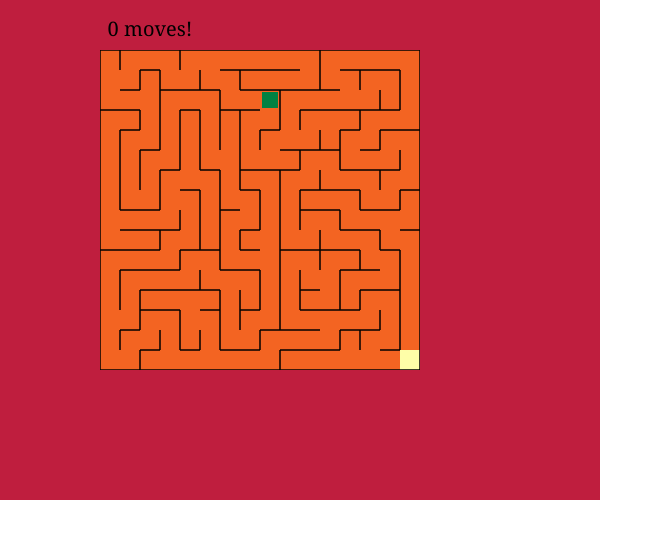
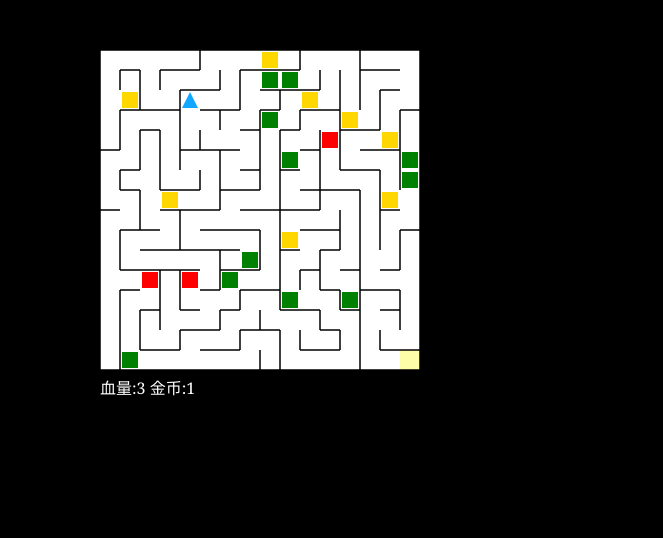
Before and after one commit to aironglilu/maze, a plain HTML site: page index.html in a window 1280 px wide. Both pictures are taken after a click on the element 260 px from the left and 210 px from the top of the page. Shown: the whole page, without its empty margins (0-663 px from the left). Drawn offline with Linux system fonts and the light colour scheme.

Commit message:
道具 完成一半了

```diff
--- a/default.css
+++ b/default.css
@@ -11,6 +11,7 @@ body,html{
   left: 0;
   overflow: hidden;
   cursor: pointer;
+  background-color: 	black;
 }
 
 .maze_border{
@@ -20,7 +21,7 @@ body,html{
   top: 0;
   left: 0;
   padding: 50px 0px 0px 100px;
-  background-color: 	#BF1E3E;
+  /* background-color: 	#BF1E3E; */
 }
 
 #moves{
@@ -64,3 +65,7 @@ body,html{
   top: 125px;
   left: 55px;
 }
+
+#div_tip{
+  color: #ffff;
+}
--- a/default.js
+++ b/default.js
@@ -44,11 +44,16 @@ class Maze {
 
   constructor(cols, rows, cellSize) {
 
-    this.backgroundColor = "#F36422";
+    this.backgroundColor = "#ffffff";
     this.cols = cols;
     this.endColor = "#fefea8";
     this.mazeColor = "#000000";
-    this.playerColor = "#008142";
+    this.playerColor = "#0fa7ff";
+
+    this.coinsColor = "gold";//金币的颜色
+    this.toolsColor = "green";//道具的颜色
+    this.monsterColor = "red";//怪物的颜色
+
     this.rows = rows;
     this.cellSize = cellSize;
 
@@ -86,6 +91,7 @@ class Maze {
     let foundNeighbor;
     let nextCell;
 
+
     while (this.hasUnvisited(this.cells)) {
       currCell = stack[stack.length - 1];
       currCell.visited = true;
@@ -94,6 +100,8 @@ class Maze {
         foundNeighbor = false;
         do {
           dir = Math.floor(Math.random() * 4);
+          var sign= Math.floor(Math.random() * (this.cols*2));
+          if(sign>3||currCell.attribute==0)sign=0;
           switch (dir) {
             case 0:
               if (currCell.col !== (this.cols - 1) && !this.cells[currCell.col + 1][currCell.row].visited) {
@@ -101,6 +109,7 @@ class Maze {
                 nextCell = this.cells[currCell.col + 1][currCell.row];
                 nextCell.westWall = false;
                 foundNeighbor = true;
+                currCell.attribute=sign;
               }
               break;
             case 1:
@@ -109,6 +118,7 @@ class Maze {
                 nextCell = this.cells[currCell.col][currCell.row - 1];
                 nextCell.southWall = false;
                 foundNeighbor = true;
+                currCell.attribute=sign;
               }
               break;
             case 2:
@@ -117,6 +127,7 @@ class Maze {
                 nextCell = this.cells[currCell.col][currCell.row + 1];
                 nextCell.northWall = false;
                 foundNeighbor = true;
+                currCell.attribute=sign;
               }
               break;
             case 3:
@@ -125,9 +136,12 @@ class Maze {
                 nextCell = this.cells[currCell.col - 1][currCell.row];
                 nextCell.eastWall = false;
                 foundNeighbor = true;
+                currCell.attribute=sign;
               }
               break;
           }
+          if(currCell.row==0&&currCell.col==0)
+          currCell.attribute=0;
           if (foundNeighbor) {
             stack.push(nextCell);
           }
@@ -196,11 +210,34 @@ class Maze {
           ctx.lineTo(col * this.cellSize, (row + 1) * this.cellSize);
           ctx.stroke();
         }
+        switch (this.cells[col][row].attribute) {
+          case 1:
+                ctx.fillStyle = this.coinsColor;
+                ctx.fillRect((col * this.cellSize) + 2, (row * this.cellSize) + 2, this.cellSize - 4, this.cellSize - 4);
+            break;
+            case 2:
+                ctx.fillStyle = this.toolsColor;
+                ctx.fillRect((col * this.cellSize) + 2, (row * this.cellSize) + 2, this.cellSize - 4, this.cellSize - 4);
+            break;
+            case 3:
+                ctx.fillStyle = this.monsterColor;
+                ctx.fillRect((col * this.cellSize) + 2, (row * this.cellSize) + 2, this.cellSize - 4, this.cellSize - 4);
+            break;
+
+          default:
+            break;
+        }
       }
     }
 
     ctx.fillStyle = this.playerColor;
-    ctx.fillRect((player.col * this.cellSize) + 2, (player.row * this.cellSize) + 2, this.cellSize - 4, this.cellSize - 4);
+    ctx.beginPath();
+    ctx.moveTo((player.col * this.cellSize) + 2,(player.row * this.cellSize) +  this.cellSize-2);
+    ctx.lineTo((player.col * this.cellSize) +  (this.cellSize/2),(player.row * this.cellSize) + 2);
+    ctx.lineTo((player.col * this.cellSize) + this.cellSize-2,(player.row * this.cellSize) +  this.cellSize-2);
+    ctx.fill();
+    //console.log((player.col * this.cellSize) + 14, (player.row * this.cellSize) + 2, this.cellSize - 4, this.cellSize - 4);
+    //ctx.fillRect((player.col * this.cellSize) + 2, (player.row * this.cellSize) + 2, this.cellSize - 4, this.cellSize - 4);
 
   }
 
@@ -252,19 +289,16 @@ function onLoad() {
   maze = new Maze(n, n, 20);
   document.addEventListener("keydown", onKeyDown);
 
-
+  refreshTip();
 }
 
 
-setInterval(function () {
-  document.getElementById('counter').innerText = count;
+var interval= setInterval(function () {
+
   if (player.row == maze.rows - 1 && player.col == maze.cols - 1) {
     document.getElementById('counter').innerText = "You win with " + count;
-    setTimeout(function () {
-      onLoad();
-      count = 0;
-      document.getElementById('counter').innerText = count;
-    }, 1000)
+  alert("你赢了!");
+  clearInterval(interval);
   }
 }, 1000);
 
@@ -395,16 +429,16 @@ function disppath(front)			//输出一条迷宫路径
   {
 
     let mark = maze.cells[qu[k].x][qu[k].y];
-    switch (mark.sign) {
-      case '1':
-        coins++; break;
-      case '2':
-        tools++; break;
-      case '3':
-        life--;
-        if (life == 0) console.log("Dead\n");
-        break;
-    }
+    // switch (mark.sign) {
+    //   case '1':
+    //     coins++; break;
+    //   case '2':
+    //     tools++; break;
+    //   case '3':
+    //     life--;
+    //     if (life == 0) console.log("Dead\n");
+    //     break;
+    // }
     //Mazebak[qu[k].x][qu[k].y]=' ';
 
     path.push(qu[k])
@@ -422,8 +456,27 @@ function disppath(front)			//输出一条迷宫路径
     player.row= path[index].y;
     maze.redraw();
     index--;
+        switch (maze.cells[player.col][player.row].attribute) {
+      case 1:
+          player.coins++; break;
+      case 2:
+          player.life++; break;
+      case 3:
+          player.life--;
+        if (player.life == 0) {
+          alert('你死了');
+          console.log("Dead\n");
+          return;
+        }
+        break;
+    }
+    refreshTip();
+
     if(index>=0)
-    setTimeout(go,200);
+    setTimeout(function(){
+      maze.cells[player.col][player.row].attribute=0;
+      go();
+    },200);
     else
     isGoing=false;
   }
@@ -438,3 +491,8 @@ function disppath(front)			//输出一条迷宫路径
   // }
 
 }
+
+function refreshTip(){
+  document.getElementById("sp_coin").innerHTML=(player.coins);
+  document.getElementById("sp_blood").innerHTML=(player.life);
+}
--- a/index.html
+++ b/index.html
@@ -19,6 +19,12 @@
       <button type="button" id="left" onclick="onPress(3)">&#8592;</button>
       <button type="button" id="right" onclick="onPress(4)">&#8594;</button> -->
       <canvas id="mainForm"></canvas>
+
+      <div id="div_tip">
+      <span>血量:<span id="sp_blood">3</span></span>
+      <span>金币:<span id="sp_coin">0</span></span>
+
+    </div>
     </div>
   </body>
 </html>
```
